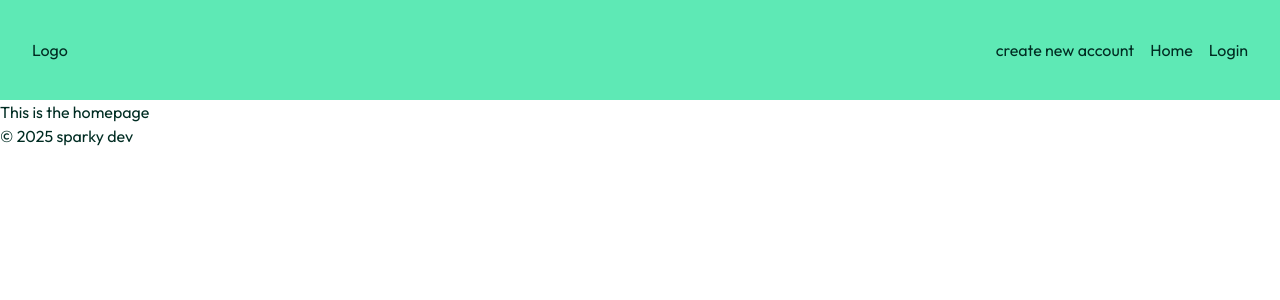
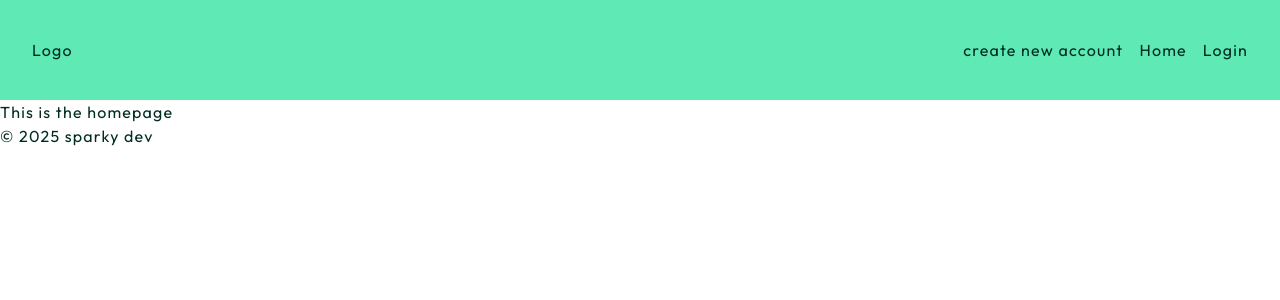
Before and after one commit to sparky9043/12-math-problem-generator, a React (Vite) app in the folder frontend/: page / in a window 1280 px wide. Shown: the top 300 px of the page. Built offline with nearby package versions, Linux system fonts and the light colour scheme.

Commit message:
add more padding to course card

```diff
--- a/frontend/src/components/CoursesList.tsx
+++ b/frontend/src/components/CoursesList.tsx
@@ -87,7 +87,7 @@ const CoursesList = () => {
     <div className="p-4">
       <h1 className="uppercase text-3xl font-extrabold tracking-wider my-2">Courses List</h1>
       <ul className="flex flex-col gap-2">
-        {coursesByUser.map(course => <li key={course.id} className="flex gap-10 rounded-xl p-4 bg-emerald-300 hover:bg-emerald-200">
+        {coursesByUser.map(course => <li key={course.id} className="flex gap-10 rounded-xl p-6 bg-emerald-300 hover:bg-emerald-200">
           <div className="flex flex-col gap-2">
             <h2 className="uppercase text-2xl text-emerald-900 font-bold">
               {course.title}
@@ -99,7 +99,7 @@ const CoursesList = () => {
               Students: {course.students.length}
             </p>
           </div>
-          <div className="flex flex-col gap-2">
+          <div className="flex flex-col gap-4">
             <Button
               variant='primary'
               size='sm'
--- a/frontend/src/reset.css
+++ b/frontend/src/reset.css
@@ -9,4 +9,6 @@ body {
   padding: 0;
   font-family: 'Outfit', sans-serif;
   font-size: 16px;
+  letter-spacing: 1.2px;
+  line-height: 1.5;
 }
```
